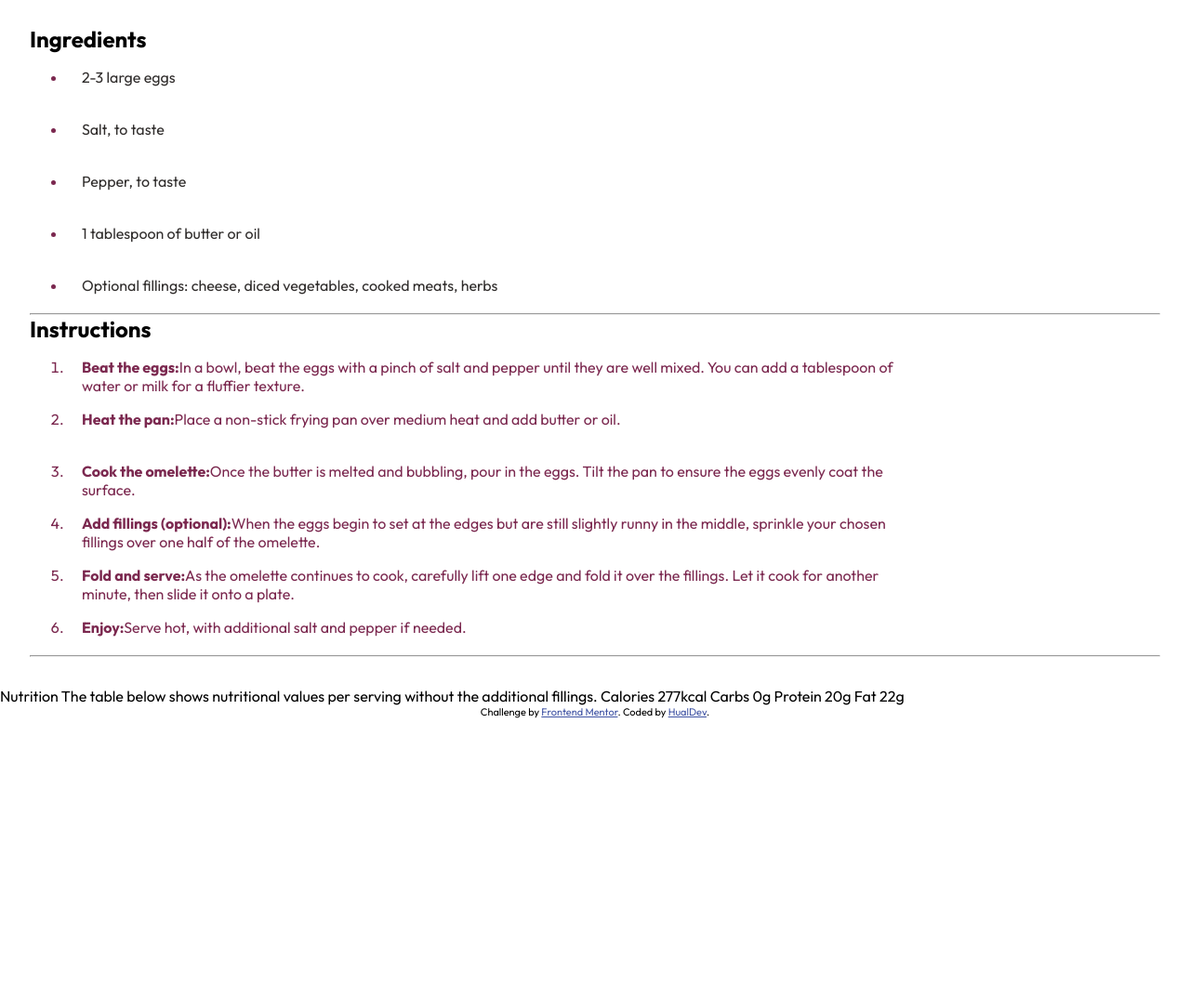
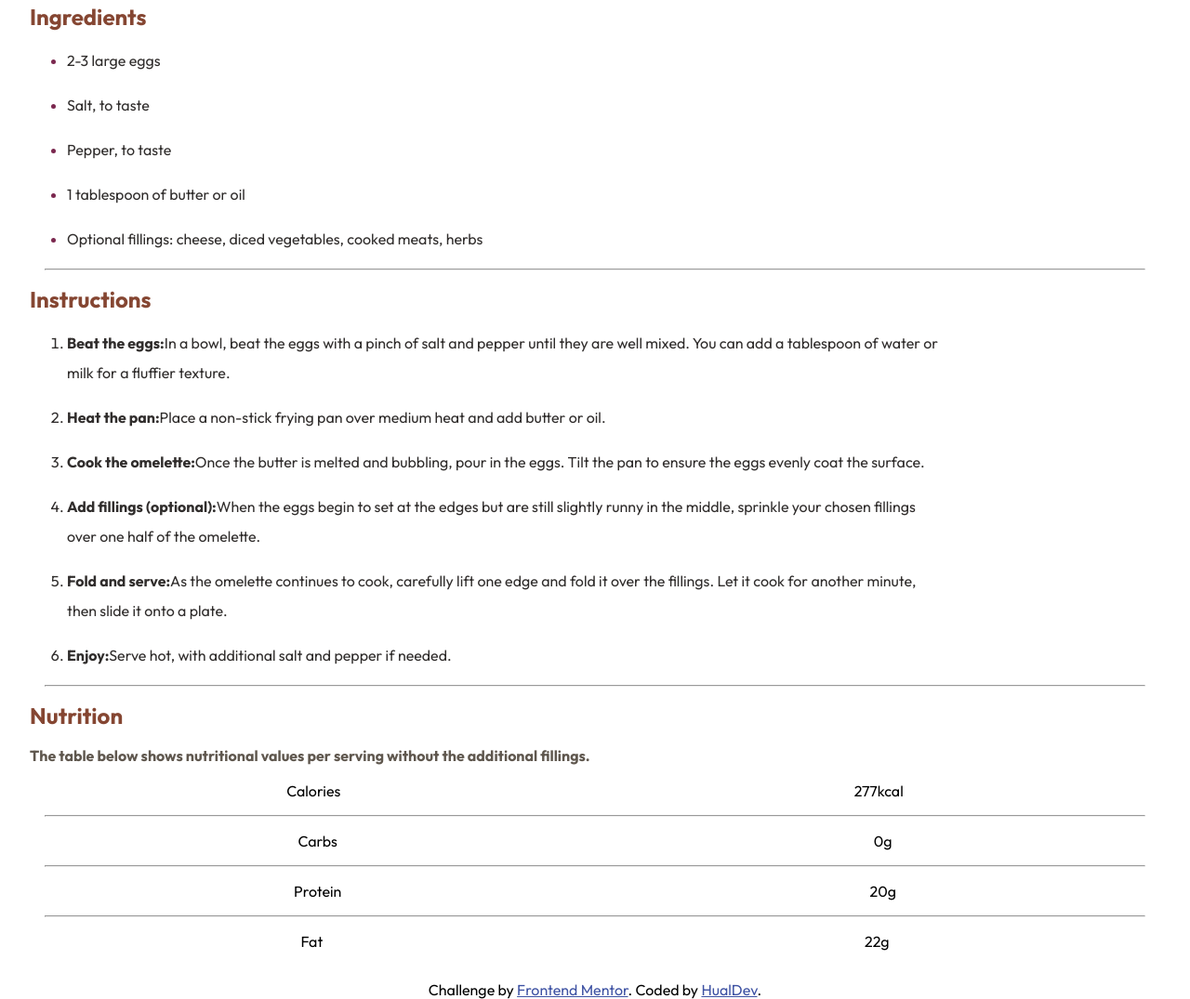
Before and after one commit to HualDev/recipePage, a plain HTML site: page index.html in a window 1280 px wide. Shown: the part 582-1657 px from the top of the page at 93% size. Before the commit the page ends 1355 px from the top, so only its background shows below. Drawn offline with Linux system fonts and the light colour scheme.

Commit message:
Mobile Version

```diff
--- a/index.html
+++ b/index.html
@@ -68,24 +68,37 @@
     </div>
 
     <hr>
+
+    <div class="nutrition">
+      <h2>Nutrition</h2>
+      <p>The table below shows nutritional values per serving without the additional fillings.</p>
+      <div class="details">
+        <span>Calories</span>
+        <span>277kcal</span>
+      </div>
+
+      <hr>
+
+      <div class="details">
+        <span>Carbs</span>
+        <span>0g</span>
+      </div>
+
+      <hr>
+
+      <div class="details">
+        <span>Protein</span>
+        <span>20g</span>
+      </div>
+
+      <hr>
+
+      <div class="details">
+        <span>Fat</span>
+        <span>22g</span>
+      </div>
+    </div>
   </main>
-
-
-  Nutrition
-
-  The table below shows nutritional values per serving without the additional fillings.
-
-  Calories
-  277kcal
-
-  Carbs
-  0g
-
-  Protein
-  20g
-
-  Fat
-  22g
 
   <footer class="attribution">
     Challenge by <a href="https://www.frontendmentor.io?ref=challenge" target="_blank">Frontend Mentor</a>.
--- a/style.css
+++ b/style.css
@@ -14,7 +14,6 @@
     box-sizing: border-box;
     font-family: 'Josefin Sans', sans-serif;
     font-family: 'Outfit', sans-serif;
-
 }
 
 .image img{
@@ -36,6 +35,10 @@ p{
     font-weight: 900;
 }
 
+h2{
+    color: var(--nutmeg);
+}
+
 .preparation{
     background-color: var(--eggshell);
     margin: 2rem 0;
@@ -47,25 +50,42 @@ h3{
     color: var(--darkRaspberry);
 }
 
+ul div{
+    display: flex;
+    align-items: center;
+    justify-content: center;
+}
+
 li{
     width: 80%;
-    height: 3.5rem;
-    padding: 1rem;
+    padding: 1rem 0 0 0;
     color: var(--darkRaspberry);
-    /* list-style-position: inside; */
 }
 
 li span{
     color: var(--darkCharcoal);
-    height: 2rem;
+    line-height: 2rem;
 }
 
+hr{
+    margin: 1rem;
+}
 
+.instructions li{
+    color: var(--darkCharcoal);
+    line-height: 2rem;
+}
 
+.nutrition p{
+    padding: 1rem 0;
+}
 
-
+.details{
+    display: flex;
+    justify-content: space-around;
+}
 footer{
-    font-size: 11px;
+    font-size: 1rem;
     text-align: center;
 }
 
```
